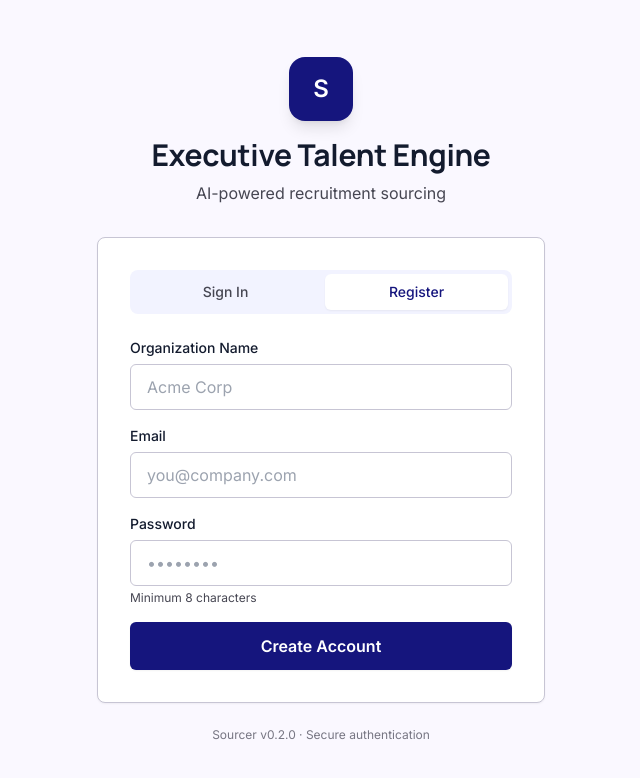
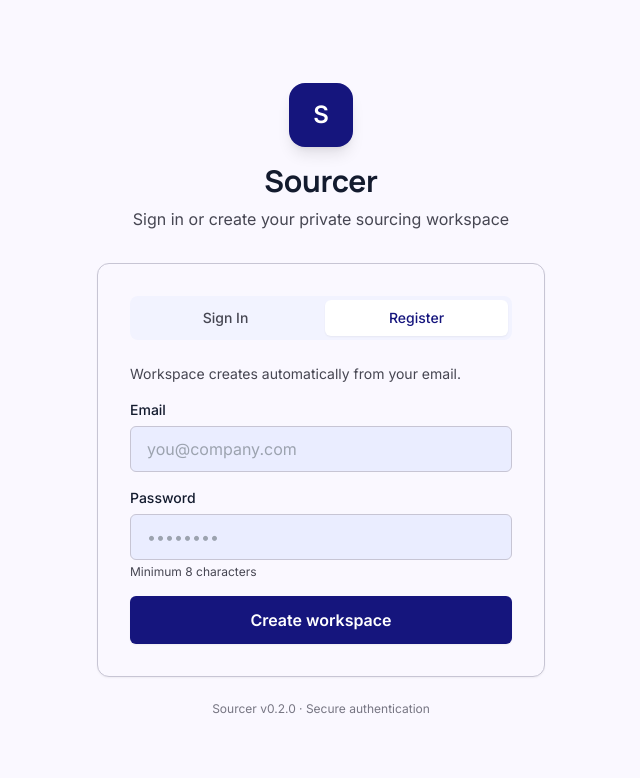
Before and after one commit to maingraph/HR_automate, a Next.js app in the folder frontend/: page /login in a window 1280 px wide. Both pictures are taken after a click on the button "Register". Shown: the top 778 px of the page, without its empty margins (319-959 px from the left). Built offline with nearby package versions, Linux system fonts and the light colour scheme.

Commit message:
feat(auth): streamline workspace signup

```diff
--- a/frontend/app/login/page.tsx
+++ b/frontend/app/login/page.tsx
@@ -11,7 +11,6 @@ export default function LoginPage() {
   const [mode, setMode] = useState<"login" | "register">("login");
   const [email, setEmail] = useState("");
   const [password, setPassword] = useState("");
-  const [orgName, setOrgName] = useState("");
   const [error, setError] = useState("");
   const [loading, setLoading] = useState(false);
 
@@ -25,7 +24,7 @@ export default function LoginPage() {
       const body =
         mode === "login"
           ? { email, password }
-          : { email, password, org_name: orgName };
+          : { email, password, org_name: `${email.split("@")[0] || "My"} workspace` };
 
       const res = await fetch(`${API}${endpoint}`, {
         method: "POST",
@@ -35,7 +34,11 @@ export default function LoginPage() {
 
       if (!res.ok) {
         const text = await res.text();
-        throw new Error(text || `${res.status} ${res.statusText}`);
+        let message = `${res.status} ${res.statusText}`;
+        try {
+          message = JSON.parse(text).detail || message;
+        } catch {}
+        throw new Error(message);
       }
 
       const data: AuthResponse = await res.json();
@@ -49,23 +52,23 @@ export default function LoginPage() {
   }
 
   return (
-    <div className="min-h-screen flex items-center justify-center bg-[#faf8ff] px-4">
+    <div className="min-h-screen flex items-center justify-center bg-[var(--background)] px-4">
       <div className="w-full max-w-md">
         {/* Logo + Title */}
         <div className="text-center mb-8">
-          <div className="inline-flex items-center justify-center w-16 h-16 rounded-2xl bg-[#15157d] text-white text-2xl font-bold mb-4 shadow-lg">
+          <div className="inline-flex items-center justify-center w-16 h-16 rounded-2xl bg-[var(--accent)] text-white text-2xl font-bold mb-4 shadow-lg">
             S
           </div>
           <h1 className="text-3xl font-bold text-[#131b2e] mb-2" style={{ fontFamily: "Manrope" }}>
-            Executive Talent Engine
+            Sourcer
           </h1>
           <p className="text-[#464652]" style={{ fontFamily: "Inter" }}>
-            AI-powered recruitment sourcing
+            Sign in or create your private sourcing workspace
           </p>
         </div>
 
         {/* Card */}
-        <div className="bg-white rounded-lg border border-[#c7c5d4] p-8 shadow-sm">
+        <div className="bg-[var(--surface)] rounded-xl border border-[var(--border)] p-8 shadow-sm">
           {/* Mode Toggle */}
           {registrationEnabled && <div className="flex gap-2 mb-6 p-1 bg-[#f2f3ff] rounded-lg">
             <button
@@ -94,27 +97,10 @@ export default function LoginPage() {
             </button>
           </div>}
 
-          {/* Form */}
+          {mode === "register" && <p className="text-sm text-[var(--muted)] mb-4">Workspace creates automatically from your email.</p>}
           <form onSubmit={handleSubmit} className="space-y-4">
-            {mode === "register" && (
-              <div>
-                <label className="block text-sm font-medium text-[#131b2e] mb-1.5" style={{ fontFamily: "Inter" }}>
-                  Organization Name
-                </label>
-                <input
-                  type="text"
-                  value={orgName}
-                  onChange={(e) => setOrgName(e.target.value)}
-                  required
-                  className="w-full px-4 py-2.5 border border-[#c7c5d4] rounded-md focus:outline-none focus:ring-2 focus:ring-[#15157d] focus:border-transparent bg-white text-[#131b2e]"
-                  style={{ fontFamily: "Inter" }}
-                  placeholder="Acme Corp"
-                />
-              </div>
-            )}
-
             <div>
-              <label className="block text-sm font-medium text-[#131b2e] mb-1.5" style={{ fontFamily: "Inter" }}>
+              <label className="block text-sm font-medium text-[var(--fg)] mb-1.5" style={{ fontFamily: "Inter" }}>
                 Email
               </label>
               <input
@@ -122,14 +108,14 @@ export default function LoginPage() {
                 value={email}
                 onChange={(e) => setEmail(e.target.value)}
                 required
-                className="w-full px-4 py-2.5 border border-[#c7c5d4] rounded-md focus:outline-none focus:ring-2 focus:ring-[#15157d] focus:border-transparent bg-white text-[#131b2e]"
+                className="w-full px-4 py-2.5 border border-[var(--border)] rounded-md focus:outline-none focus:ring-2 focus:ring-[var(--accent)] focus:border-transparent bg-[var(--panel)] text-[var(--fg)]"
                 style={{ fontFamily: "Inter" }}
                 placeholder="you@company.com"
               />
             </div>
 
             <div>
-              <label className="block text-sm font-medium text-[#131b2e] mb-1.5" style={{ fontFamily: "Inter" }}>
+              <label className="block text-sm font-medium text-[var(--fg)] mb-1.5" style={{ fontFamily: "Inter" }}>
                 Password
               </label>
               <input
@@ -138,7 +124,7 @@ export default function LoginPage() {
                 onChange={(e) => setPassword(e.target.value)}
                 required
                 minLength={8}
-                className="w-full px-4 py-2.5 border border-[#c7c5d4] rounded-md focus:outline-none focus:ring-2 focus:ring-[#15157d] focus:border-transparent bg-white text-[#131b2e]"
+                className="w-full px-4 py-2.5 border border-[var(--border)] rounded-md focus:outline-none focus:ring-2 focus:ring-[var(--accent)] focus:border-transparent bg-[var(--panel)] text-[var(--fg)]"
                 style={{ fontFamily: "Inter" }}
                 placeholder="••••••••"
               />
@@ -150,7 +136,7 @@ export default function LoginPage() {
             </div>
 
             {error && (
-              <div className="p-3 bg-[#ffdad6] border border-[#ba1a1a] rounded-md text-sm text-[#93000a]" style={{ fontFamily: "Inter" }}>
+              <div className="p-3 bg-red-500/10 border border-red-500/40 rounded-md text-sm text-red-300" style={{ fontFamily: "Inter" }}>
                 {error}
               </div>
             )}
@@ -158,10 +144,10 @@ export default function LoginPage() {
             <button
               type="submit"
               disabled={loading}
-              className="w-full py-3 px-4 bg-[#15157d] text-white rounded-md font-semibold hover:bg-[#2e3192] focus:outline-none focus:ring-2 focus:ring-[#15157d] focus:ring-offset-2 disabled:opacity-50 disabled:cursor-not-allowed transition-colors shadow-sm"
+              className="w-full py-3 px-4 bg-[var(--accent)] text-white rounded-md font-semibold hover:bg-[var(--accent-hover)] focus:outline-none focus:ring-2 focus:ring-[var(--accent)] focus:ring-offset-2 disabled:opacity-50 disabled:cursor-not-allowed transition-colors shadow-sm"
               style={{ fontFamily: "Inter" }}
             >
-              {loading ? "Please wait..." : mode === "login" ? "Sign In" : "Create Account"}
+              {loading ? "Please wait..." : mode === "login" ? "Sign in" : "Create workspace"}
             </button>
           </form>
         </div>
```
